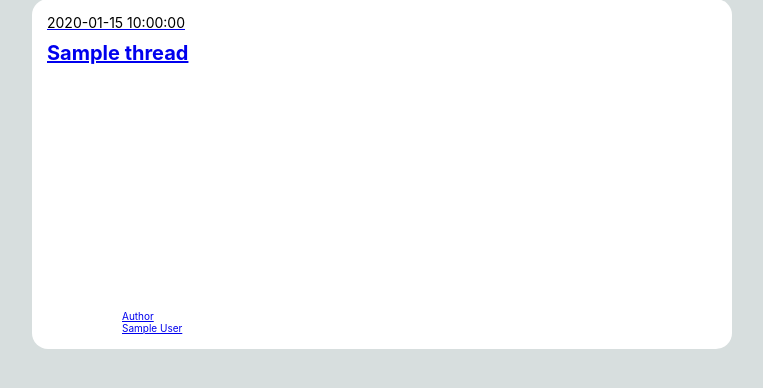
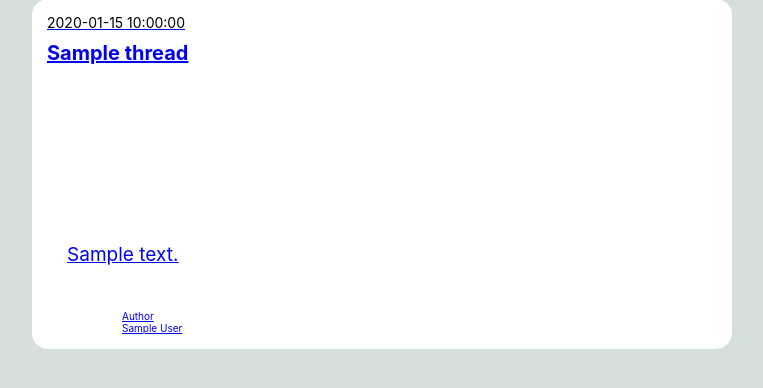
Before and after one commit to HiramLpzRdz/TechX-TeamMiners, a Flask app: page /main_feed in a window 1280 px wide. Shown: the part 237-625 px from the top of the page, without its empty margins (293-1056 px from the left). Run offline with Flask 2, Linux system fonts and the light colour scheme; a database or web service that is not in the repository returns one stand-in record (values such as "Sample title"); some libraries are stand-ins or nearby versions.

Commit message:
adding text preview to main feed

```diff
--- a/app.py
+++ b/app.py
@@ -25,7 +25,7 @@ from bson import ObjectId
 from datetime import datetime
 import thread
 import bcrypt
-
+from model import get_preview
 # -- Initialization section --
 app = Flask(__name__)
 
@@ -187,4 +187,4 @@ def create_thread():
 @app.route('/main_feed')
 def main_feed():
     threads_info = threads.find({})
-    return render_template('main_feed.html', threads = threads_info)
+    return render_template('main_feed.html', threads = threads_info, get_preview=get_preview)
--- a/model.py
+++ b/model.py
@@ -11,3 +11,19 @@
 # WITHOUT WARRANTIES OR CONDITIONS OF ANY KIND, either express or implied.
 # See the License for the specific language governing permissions and
 # limitations under the License.
+
+
+def get_preview(txt):
+    '''
+    Parameters:
+        txt: str
+    Returns:
+        txt : str
+
+    Gets txt and checks the length of it.  If it is too long it trims it to a shorter length for a preview.
+    '''
+    if len(txt) < 150:
+        return txt
+    # return up until the last whitespace.
+    idx = txt.rfind(' ', 0, 150)
+    return txt[:idx]
--- a/static/css/main_feed.css
+++ b/static/css/main_feed.css
@@ -31,6 +31,14 @@ body {
 
 }
 
+.body {
+    width: 95%;
+    margin-left:3%;
+    margin-top: 1%;
+    margin-bottom: 2%;
+    font-size: 1.9em;
+}
+
 .tags {
     display: flex;
     flex-wrap: wrap;
@@ -58,16 +66,12 @@ body {
 
 .card .article-header {
     margin-bottom: auto;
-    color: inherit;
-    text-decoration: inherit;
 }
 
 .card .author {
     margin-top: 3rem;
     display: grid;
     grid-template-columns: 75px 1fr;
-    color: inherit;
-    text-decoration: inherit;
 }
 
 .author .info .caption {
--- a/templates/main_feed.html
+++ b/templates/main_feed.html
@@ -51,6 +51,9 @@
                                 {{ thread['title'] }}
                             </h2>
                         </header>
+                        <div class ="body">
+                            {{ get_preview(thread['text']) }}
+                        </div>
                         <div class="author">
                             <div class="profile"></div>
                             <div class="info">
```
